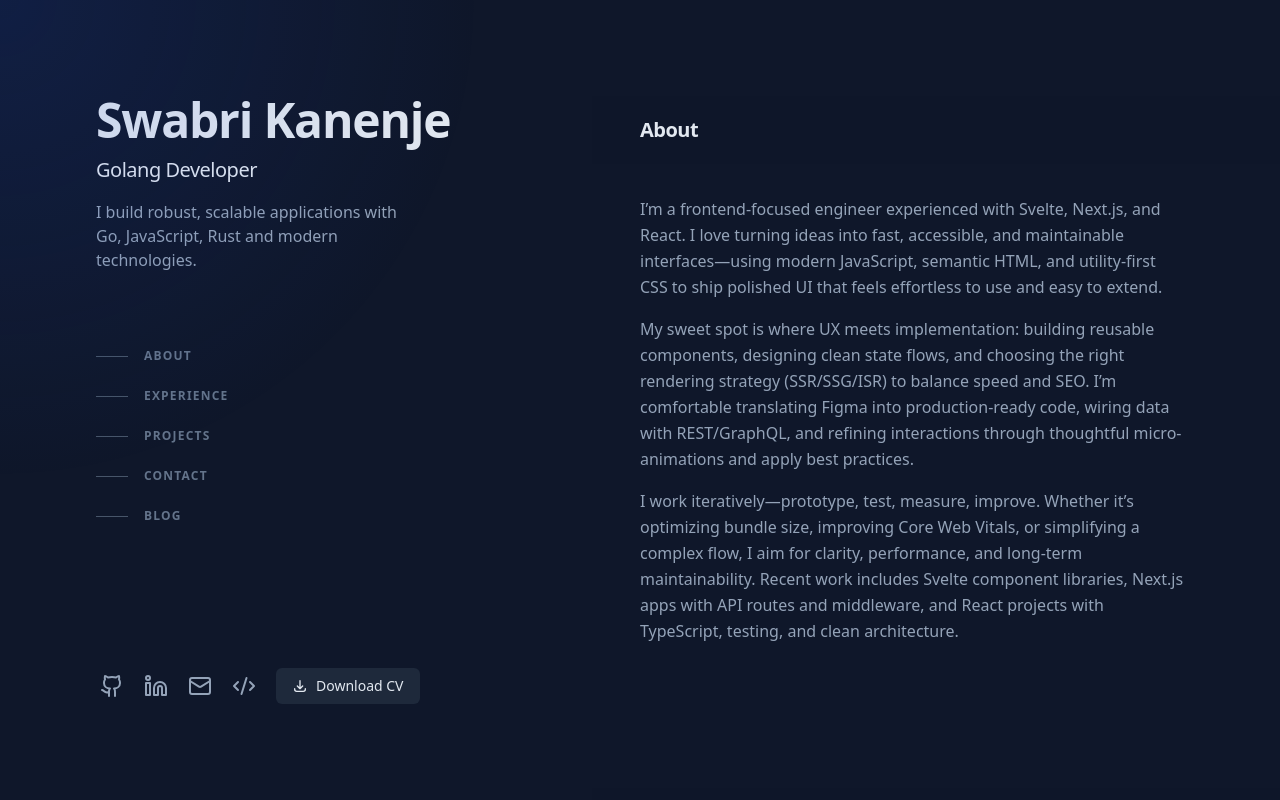
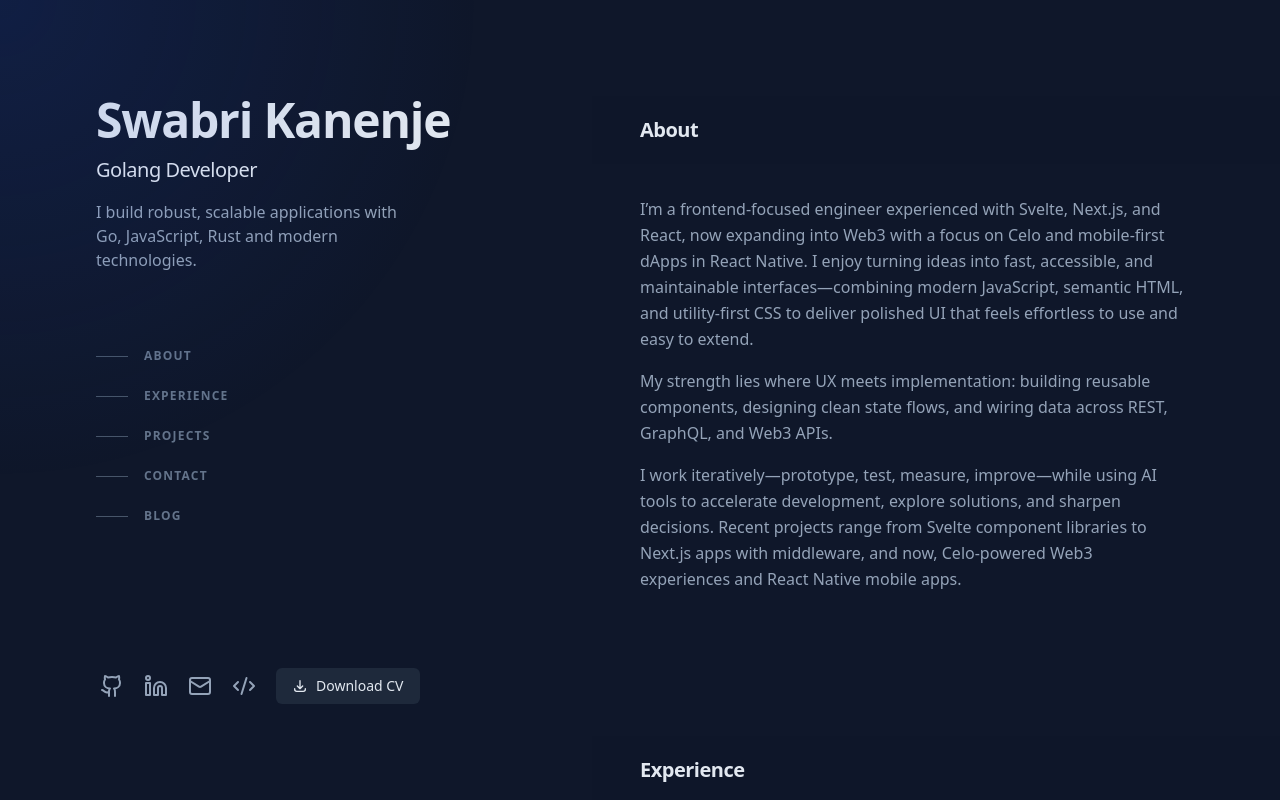
Before and after one commit to skanenje/portfolio2.0, a Next.js app: page / in a window 1280 px wide. Shown: the top 800 px of the page. Built offline with nearby package versions, Linux system fonts and the light colour scheme.

Commit message:
update bio

```diff
--- a/app/page.tsx
+++ b/app/page.tsx
@@ -179,14 +179,16 @@ export default function Home() {
               </div>
                     <div>
                     <p className="mb-4">
-                      I’m a frontend-focused engineer experienced with Svelte, Next.js, and React. I love turning ideas into fast, accessible, and maintainable interfaces—using modern JavaScript, semantic HTML, and utility-first CSS to ship polished UI that feels effortless to use and easy to extend.
-                    </p>
-                    <p className="mb-4">
-                      My sweet spot is where UX meets implementation: building reusable components, designing clean state flows, and choosing the right rendering strategy (SSR/SSG/ISR) to balance speed and SEO. I’m comfortable translating Figma into production-ready code, wiring data with REST/GraphQL, and refining interactions through thoughtful micro-animations and apply best practices.
-                    </p>
-                    <p className="mb-4">
-                      I work iteratively—prototype, test, measure, improve. Whether it’s optimizing bundle size, improving Core Web Vitals, or simplifying a complex flow, I aim for clarity, performance, and long-term maintainability. Recent work includes Svelte component libraries, Next.js apps with API routes and middleware, and React projects with TypeScript, testing, and clean architecture.
-                    </p>
+                        I’m a frontend-focused engineer experienced with Svelte, Next.js, and React, now expanding into Web3 with a focus on Celo and mobile-first dApps in React Native. I enjoy turning ideas into fast, accessible, and maintainable interfaces—combining modern JavaScript, semantic HTML, and utility-first CSS to deliver polished UI that feels effortless to use and easy to extend.
+                      </p>
+
+                      <p className="mb-4">
+                        My strength lies where UX meets implementation: building reusable components, designing clean state flows, and wiring data across REST, GraphQL, and Web3 APIs.
+                        </p>
+                      <p className="mb-4">
+                         I work iteratively—prototype, test, measure, improve—while using AI tools to accelerate development, explore solutions, and sharpen decisions. Recent projects range from Svelte component libraries to Next.js apps with middleware, and now, Celo-powered Web3 experiences and React Native mobile apps.
+                      </p>
+
                     </div>
             </section>
 
```
